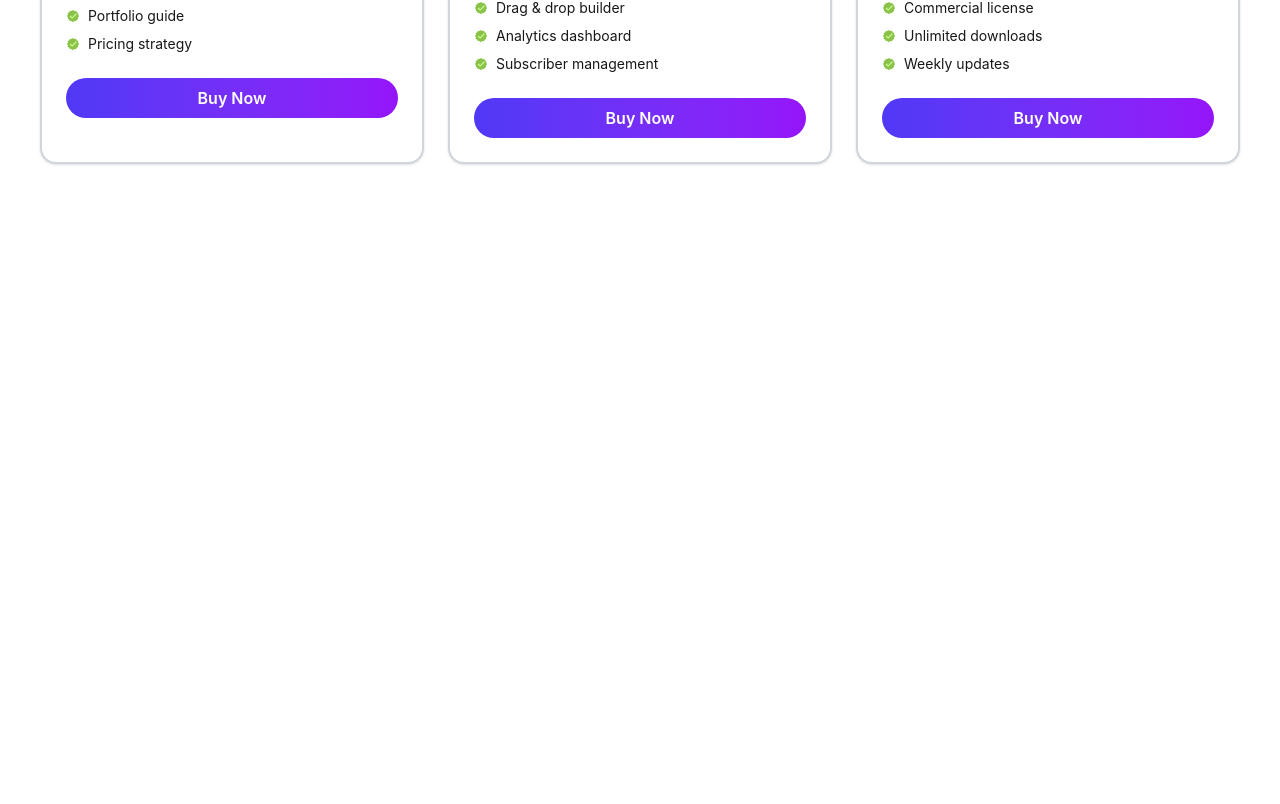
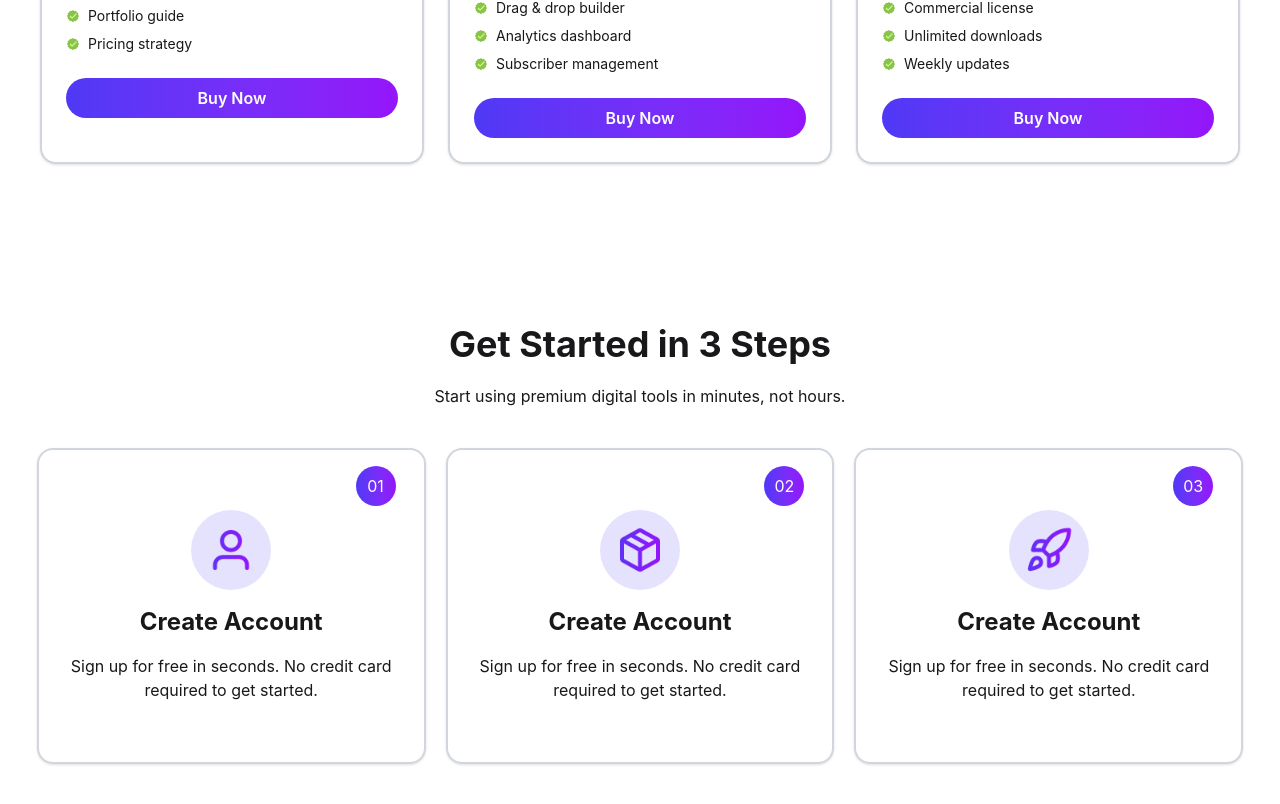
Before and after one commit to fserakib26/b13-a6-digitools-platform, a React (Vite) app: page / in a window 1280 px wide. Shown: the part 2463-3267 px from the top of the page. Before the commit the page ends 2667 px from the top, so only its background shows below. Built offline with nearby package versions, Linux system fonts and the light colour scheme.

Commit message:
Steps section 3 card design completed

```diff
--- a/src/App.jsx
+++ b/src/App.jsx
@@ -4,6 +4,7 @@ import Banner from "./components/Banner"
 import Stats from "./components/Stats"
 import Tools from "./components/Tools"
 import Cart from "./components/Cart"
+import Steps from "./components/Steps"
 
 
 // const getTools = async () => {
@@ -49,6 +50,8 @@ function App() {
 
       {activeTab === "Cart" && <Cart carts={carts} setCarts={setCarts}/>}
 
+      <Steps/>
+
 
     </>
   )
--- /dev/null
+++ b/src/components/Steps.jsx
@@ -0,0 +1,47 @@
+import React from 'react'
+
+const Steps = () => {
+  return (
+    <div className='mb-20'>
+        <div className='text-center mt-30 mb-10'>
+            <h2 className='text-4xl font-bold mb-5'>Get Started in 3 Steps</h2>
+            <p>Start using premium digital tools in minutes, not hours.</p>
+        </div>
+        <div className='flex justify-center items-center space-x-5'>
+            <div className='relative border-2 border-gray-300 shadow rounded-2xl py-15 px-8 flex flex-col justify-center items-center'>
+                <span className='absolute top-4 right-7 bg-gradient-to-r from-[#4f39f6] to-[#9514fa] rounded-full h-10 w-10 flex justify-center items-center text-white'>01</span>
+                <div className='w-20 h-20 mb-4 rounded-full p-4 bg-[#4f39f625]'>
+                    <img className='w-full h-full' src="/assets/user.png" alt="" />
+                </div>
+                <h2 className='font-bold text-2xl mb-4'>Create Account</h2>
+                <p>Sign up for free in seconds. No credit card</p>
+                <p>required to get started.</p>
+            </div>
+
+            <div className='relative border-2 border-gray-300 shadow rounded-2xl py-15 px-8 flex flex-col justify-center items-center'>
+                <span className='absolute top-4 right-7 bg-gradient-to-r from-[#4f39f6] to-[#9514fa] rounded-full h-10 w-10 flex justify-center items-center text-white'>02</span>
+                <div className='w-20 h-20 mb-4 rounded-full p-4 bg-[#4f39f625]'>
+                    <img className='w-full h-full' src="/assets/package.png" alt="" />
+                </div>
+                <h2 className='font-bold text-2xl mb-4'>Create Account</h2>
+                <p>Sign up for free in seconds. No credit card</p>
+                <p>required to get started.</p>
+            </div>
+
+            <div className='relative border-2 border-gray-300 shadow rounded-2xl py-15 px-8 flex flex-col justify-center items-center'>
+                <span className='absolute top-4 right-7 bg-gradient-to-r from-[#4f39f6] to-[#9514fa] rounded-full h-10 w-10 flex justify-center items-center text-white'>03</span>
+                <div className='w-20 h-20 mb-4 rounded-full p-4 bg-[#4f39f625]'>
+                    <img className='w-full h-full' src="/assets/rocket.png" alt="" />
+                </div>
+                <h2 className='font-bold text-2xl mb-4'>Create Account</h2>
+                <p>Sign up for free in seconds. No credit card</p>
+                <p>required to get started.</p>
+            </div>
+
+
+        </div>
+    </div>
+  )
+}
+
+export default Steps
```
